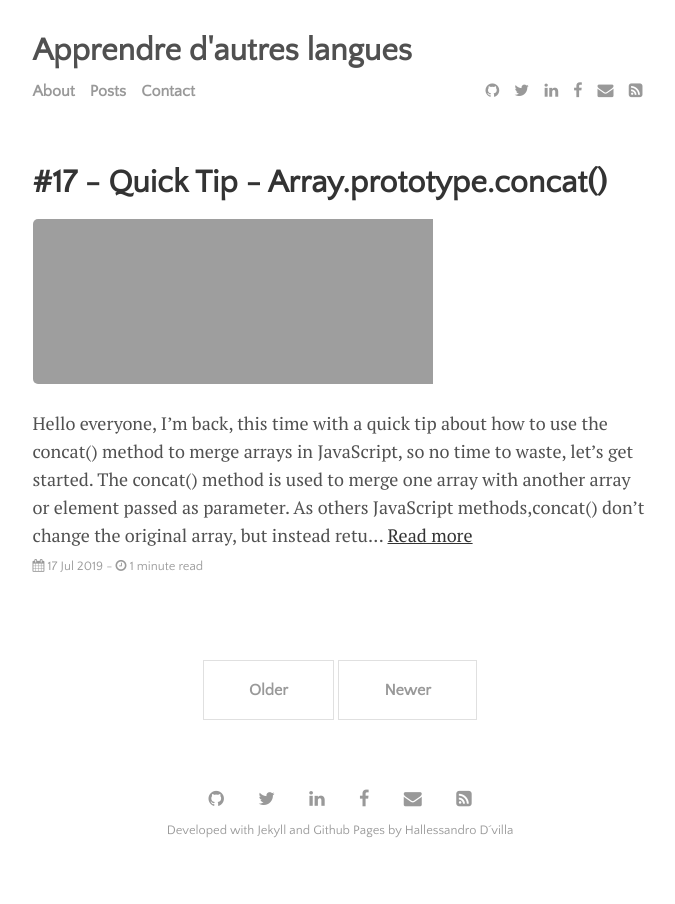
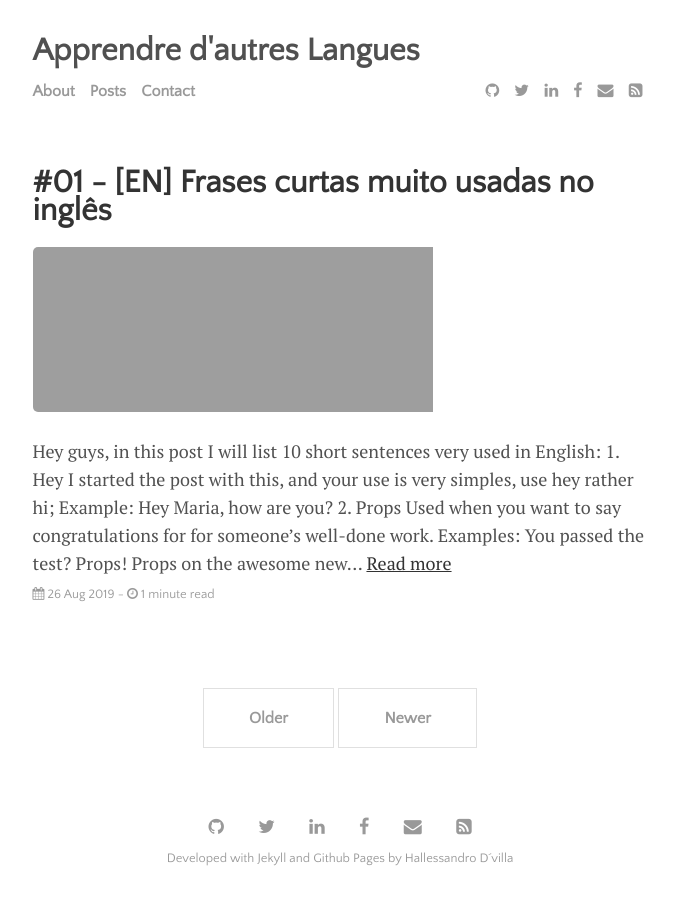
Before and after one commit to Hallessandro/learning-new-languages, a Jekyll site: the page built from index.html, in a window 1280 px wide. Shown: the whole page, without its empty margins (300-975 px from the left). Built offline with Jekyll 4.4.1, drawn with Linux system fonts in a browser that asks for light colours; the list of posts is cut into pages by our own code.

Commit message:
Add first post

````diff
--- a/_config.yml
+++ b/_config.yml
@@ -20,7 +20,7 @@ permalink:           none
 plugins:             [jekyll-paginate, jekyll-sitemap, jekyll-feed, jekyll-seo-tag]
 
 # Customise atom feed settings (this is where Jekyll-Feed gets configuration information)
-title:		           "Apprendre d'autres langues"
+title:		           "Apprendre d'autres Langues"
 description:	       'Developed with Jekyll and Github Pages'
 author:              'Hallessandro D´villa'
 
--- a/_posts/2019-07-17-array_concat.md
+++ /dev/null
@@ -1,59 +0,0 @@
----
-layout: post
-title: "#17 - Quick Tip - Array.prototype.concat()"
-author: "Hallessandro D´villa"
-categories: programming, javascript
-tags: [programming, javascript, arrays]
-image: coverPosts/array_concat.png
-header-img: "array_concat.png"
----
-
-Hello everyone, I'm back, this time with a quick tip about how to use the **concat()** method to merge arrays in JavaScript, so no time to waste, let's get started.
-
-The **concat()** method is used to merge one array with another array or element passed as parameter. As others JavaScript methods,**concat()** don't change the original array, but instead returns a new array with all the changes.  Let's see a example:
-
-```javascript
-const firstList = [1,2,3];
-const secondList = [4,5,6];
-
-const result = firstList.concat(secondList);
-//The result will be equal to [1,2,3,4,5,6]
-```
-If you pass two or more diferents arrays as parameter to **concat()**, this will works to and the elements will be add in the new array, following the order of the parameters.
-
-```javascript
-const firstArray = [1];
-const secondArray = [2,3,4];
-const thirdArray = [5,6];
-
-const result = firstArray.concat(secondArray, thirdArray);
-//The result will be equal to [1,2,3,4,5,6]
-```
-We can pass too, single values or more complex elements like objects and these elements don't need to be of the same type, we can concat a array of numbers with strings, there's no problem.
-```javascript
-const firstArray = [1];
-const secondArray = [2,3,4];
-
-const stringNumber = "5";
-
-const objectTest = {"name": "Batman", "super_power": "Money"};
-
-const result = firstArray.concat(secondArray, stringNumber, objectTest);
-//The result will be equal to [1,2,3,4,"5",{"name": "Batman", "super_power": "Money"}]
-```
-And for last, we can merge nested arrays, like this:
-
-```javascript
-const firstArray = [[1]]
-const secondArray = [2, 3]
-const thirdArray = [4, [5,6,7]]
-
-const result = firstArray.concat(secondArray, thirdArray);
-//The result will be equal to [[1], 2, 3, 4, [5,6,7]]
-```
-We can add a new value to one of the nested arrays, like this:
-```javascript
-result[0].push("0");
-//The result will be equal to [[1, "0"], 2, 3, 4, [5,6,7]]
-```
-So, this is all for now folks, thanks for reading and see you soon!
--- /dev/null
+++ b/_posts/2019-08-26-array_concat.md
@@ -0,0 +1,55 @@
+---
+layout: post
+title: "#01 - [EN] Frases curtas muito usadas no inglês"
+author: "Hallessandro D´villa"
+categories: english
+tags: [english]
+image: coverPosts/array_concat.png
+header-img: "array_concat.png"
+---
+
+Hey guys, in this post I will list 10 short sentences very used in English:
+
+#### 1. Hey
+I started the post with this, and your use is very simples, use **hey** rather **hi**;
+
+**Example**: Hey Maria, how are you?
+
+#### 2. Props
+Used when you want to say congratulations for for someone's well-done work.
+
+**Examples**: You passed the test? Props!
+Props on the awesome new video, man!
+
+#### 3. Whoops
+Same that "Opa" in portuguese.
+
+#### 4. Alright
+There is two differents use for this. The first was the same mean that "mais ou menos" in portuguese.
+
+The second use is to represent something like "entendi" in portuguese.
+
+#### 5. Will do
+Is the abbreviation for "I will do that" and means that you will do what someone demands to you.
+
+**Examples**: Say hi to your wife for me. --> Alright, will do!
+Oh, and pick up some bread if you're at the grocery store. --> Will do!
+
+> Observation: In portuguese is very common say something like "Manda um abraço/beijo para sua esposa", but in english you just say "say hi..."
+
+#### 6. Shall we?
+Is the abbreviation for "Shall we go/leave?" and is an informal way of saying(suggest) that is time to go home. In portuguese is something like "Bora embora".
+
+#### 7. My bad
+Means something like "Sorry" and "Foi mal" in portuguese.
+
+#### 8. 'Sall good
+Is the abbreviation of "It is all good". Can be used as answer for **my bad**.
+
+#### 9. No prob...
+It's another way to say "it is all good" and can be used as answer for **my bad** and **thanks**.
+
+#### 10. For sure
+It's a simple way to say that you agree with something that was said.
+
+This is all for now, the reference for this is [this video](https://www.youtube.com/watch?v=aXRNWVdHuE0) of the channel SmallAdvantages on YouTube.
````
